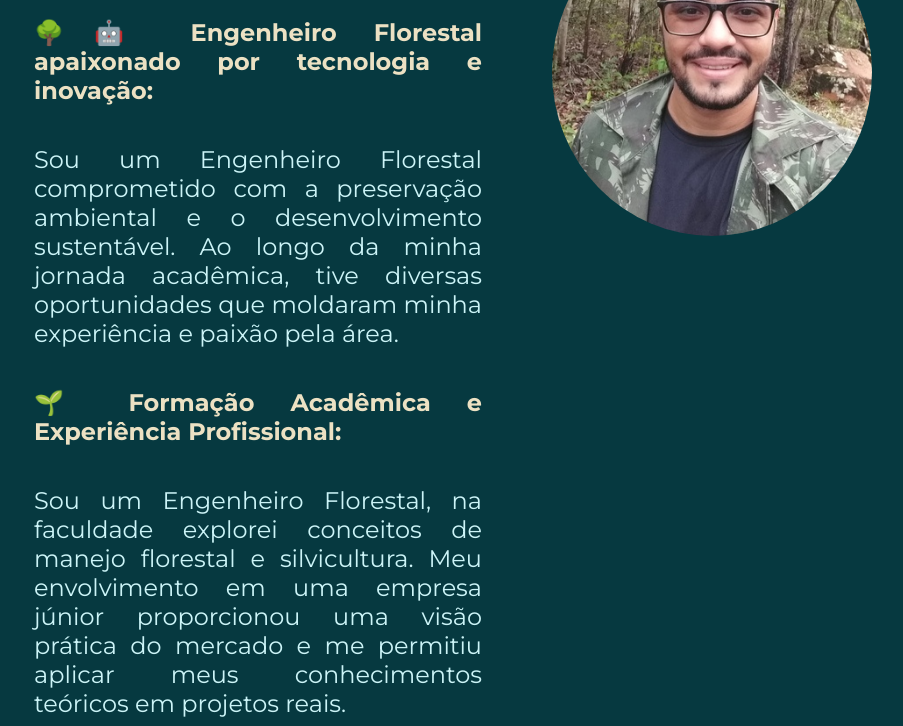
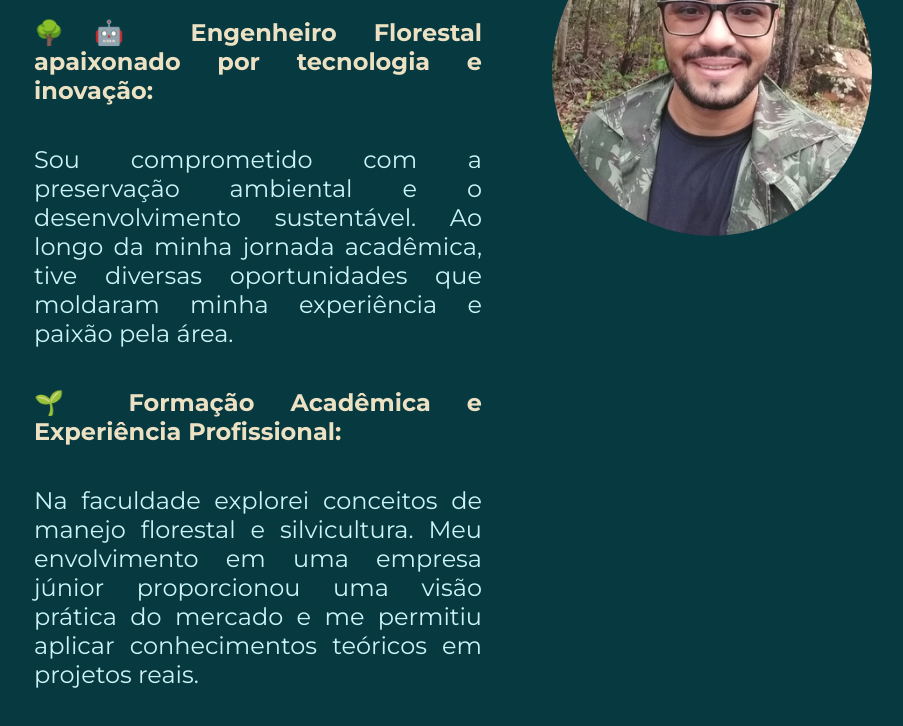
Before and after one commit to Ewerton-Florestal/porftolioflorestal, a plain HTML site: page about.html in a window 1280 px wide. Shown: the part 192-918 px from the top of the page, without its empty margins (158-1061 px from the left). Drawn offline with nearby package versions, Linux system fonts and the light colour scheme; some icons are missing.

Commit message:
Atualização do about

```diff
--- a/about.html
+++ b/about.html
@@ -45,14 +45,14 @@
             <!-- Parágrafo de introdução com destaque -->
             <p class="apresentacao__conteudo__paragrafo">🌳🤖 <strong class="titulo-destaque">Engenheiro Florestal apaixonado por tecnologia e inovação:</strong></p>
             <!-- Descrição da experiência e compromisso com a preservação ambiental -->
-            <p class="apresentacao__conteudo__paragrafo">Sou um Engenheiro Florestal comprometido com a preservação ambiental e o desenvolvimento sustentável.
+            <p class="apresentacao__conteudo__paragrafo">Sou comprometido com a preservação ambiental e o desenvolvimento sustentável.
             Ao longo da minha jornada acadêmica, tive diversas oportunidades que moldaram minha experiência e paixão pela área.</p>
             <!-- Subtítulo destacando formação acadêmica e experiência profissional -->
             <p class="apresentacao__conteudo__paragrafo">🌱 <strong class="titulo-destaque">Formação Acadêmica e Experiência Profissional:</strong></p>
             <!-- Detalhes sobre a formação acadêmica e experiência prática -->
-            <p class="apresentacao__conteudo__paragrafo"> Sou um Engenheiro Florestal, na faculdade explorei conceitos de manejo florestal
+            <p class="apresentacao__conteudo__paragrafo"> Na faculdade explorei conceitos de manejo florestal
             e silvicultura. Meu envolvimento em uma empresa júnior proporcionou uma visão prática do mercado e me permitiu
-            aplicar meus conhecimentos teóricos em projetos reais.
+            aplicar conhecimentos teóricos em projetos reais.
             </p>
             <!-- Parágrafo destacando habilidades em tecnologia e inovação -->
             <p class="apresentacao__conteudo__paragrafo">⚙️ <strong class="titulo-destaque">Habilidades em Tecnologia e Inovação:</strong></p>
```
